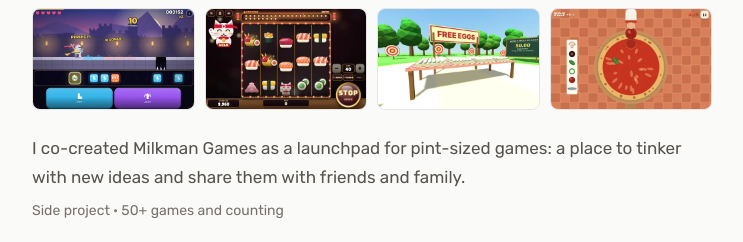
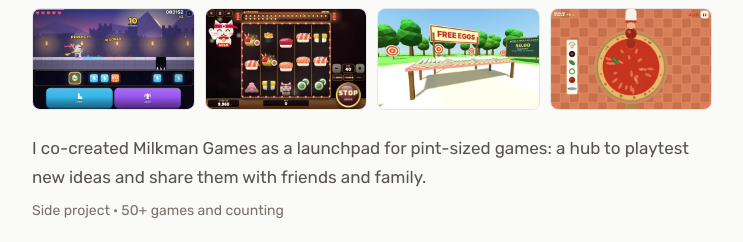
Before and after one commit to ahalp0217/ahalp0217.github.io, a plain HTML site: page beta/index.html in a window 1280 px wide. Shown: the part 3840-4082 px from the top of the page, without its empty margins (268-1011 px from the left). Drawn offline with Linux system fonts and the light colour scheme.

Commit message:
Reword Milkman Games description
Co-Authored-By: Claude Opus 5.5 <noreply@anthropic.com>
Claude-Session: https://claude.ai/code/session_01UkSYva2mr8yGmakxghaakD

```diff
--- a/beta/index.html
+++ b/beta/index.html
@@ -814,7 +814,7 @@
           <img src="../milkman/the-works.webp" alt="The Works screenshot" loading="lazy">
         </div>
 
-        <p>I co-created Milkman Games as a launchpad for pint-sized games: a place to tinker with new ideas and share them with friends and family.</p>
+        <p>I co-created Milkman Games as a launchpad for pint-sized games: a hub to playtest new ideas and share them with friends and family.</p>
         <p class="meta">Side project · 50+ games and counting</p>
         <a href="https://milkman.games" target="_blank" rel="noopener" class="project-link">
           Play games
```
Also changed, not shown: index.html (+1 -1 lines).
